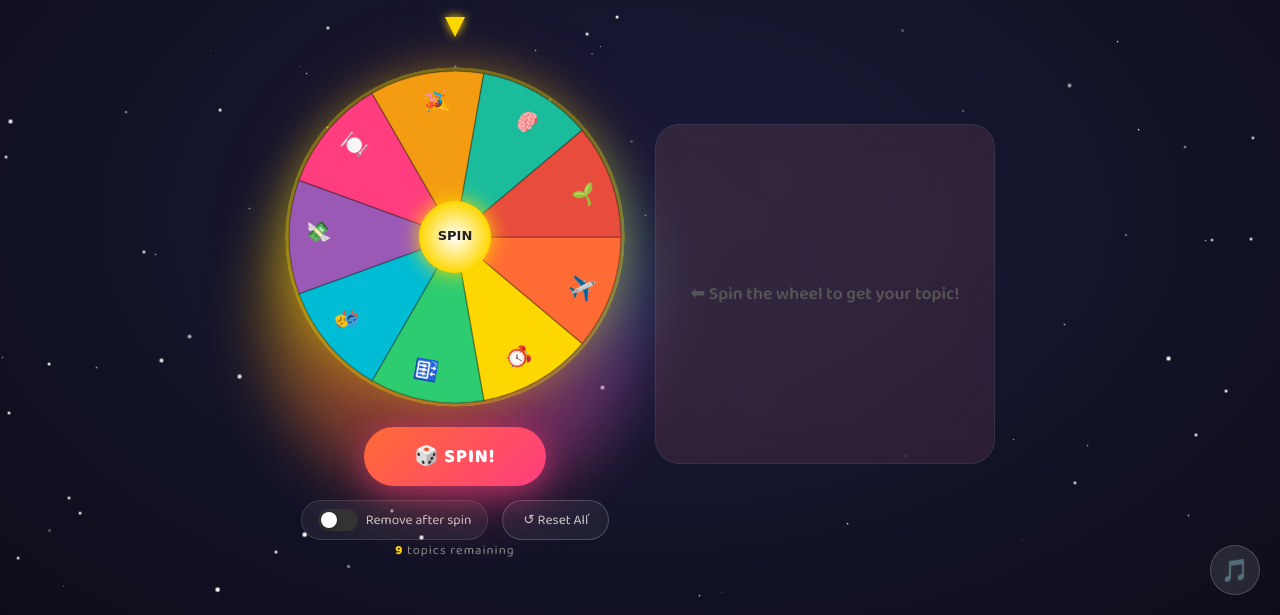
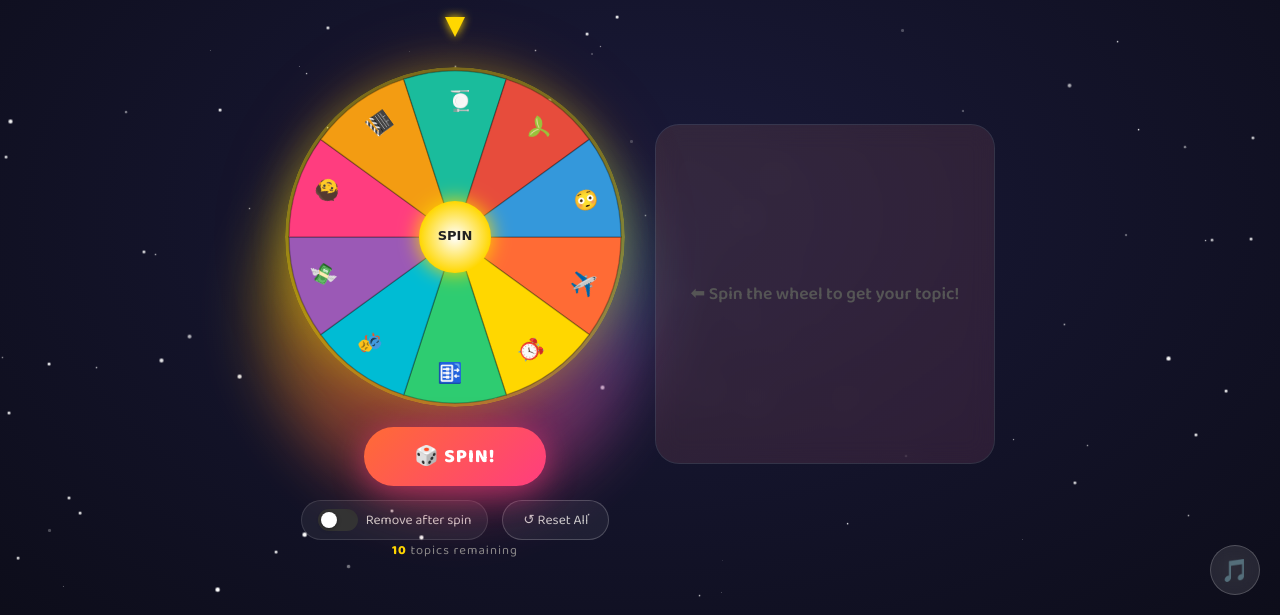
Before and after one commit to heymanmakhija/table-topics-tool, a plain HTML site: page docs/index.html in a window 1280 px wide. Shown: the part 185-800 px from the top of the page. Drawn offline with Linux system fonts and the light colour scheme.

Commit message:
updated questions

```diff
--- a/docs/index.html
+++ b/docs/index.html
@@ -384,8 +384,20 @@ const topics = [
   {
     icon: "💸",
     label: "Spend 1 Lakh",
-    title: "If you were given 1 lakh that you had to spend immediately, what would you buy?",
+    title: "If you were given 1 lakh that you had to spend in 1 hour, what would you buy?",
     prompt: "Describe the impulsive purchase spree you’d go on without thinking twice."
+  },
+  {
+    icon: "🧒",
+    label: "Childhood Belief",
+    title: "What’s something you believed as a child that you now realise was completely ridiculous?",
+    prompt: "Share the childhood belief that now sounds hilariously impossible."
+  },
+  {
+    icon: "🎬",
+    label: "Bollywood Title",
+    title: "If your life were a Bollywood movie, what would the title be?",
+    prompt: "Give your movie title and a quick reason it fits your story."
   },
   {
     icon: "🍽️",
@@ -394,22 +406,16 @@ const topics = [
     prompt: "Tell the story behind the strangest bite you ever dared to try."
   },
   {
-    icon: "🎉",
-    label: "Public Holiday",
-    title: "What is your favourite public holiday and why?",
-    prompt: "Give the holiday you love most and the reason it makes you smile."
-  },
-  {
-    icon: "🧠",
-    label: "Psychology\nFun Fact",
-    title: "What’s your favorite psychological fun fact that always surprises people?",
-    prompt: "Share the fact that makes people say, ‘Wait, really?’"
-  },
-  {
     icon: "🌱",
     label: "Life Lesson",
     title: "What life lesson did you learn the hard way?",
     prompt: "Share the lesson that changed you, even if it came with a painful price."
+  },
+  {
+    icon: "😳",
+    label: "Embarrassing Moment",
+    title: "What’s the most embarrassing thing you’ve done while trying to impress someone?",
+    prompt: "Share the story of the moment you tried too hard and it backfired."
   }
 ];
 
```
